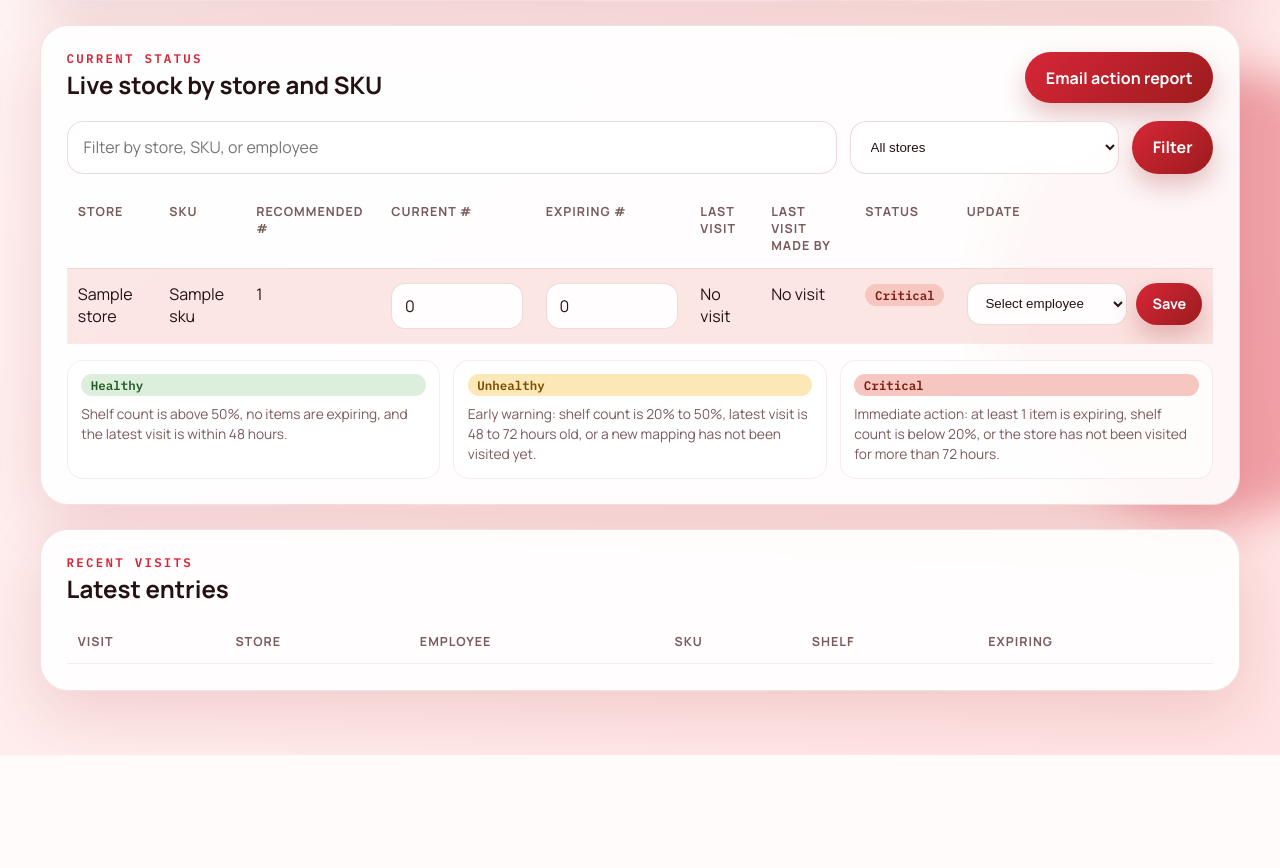
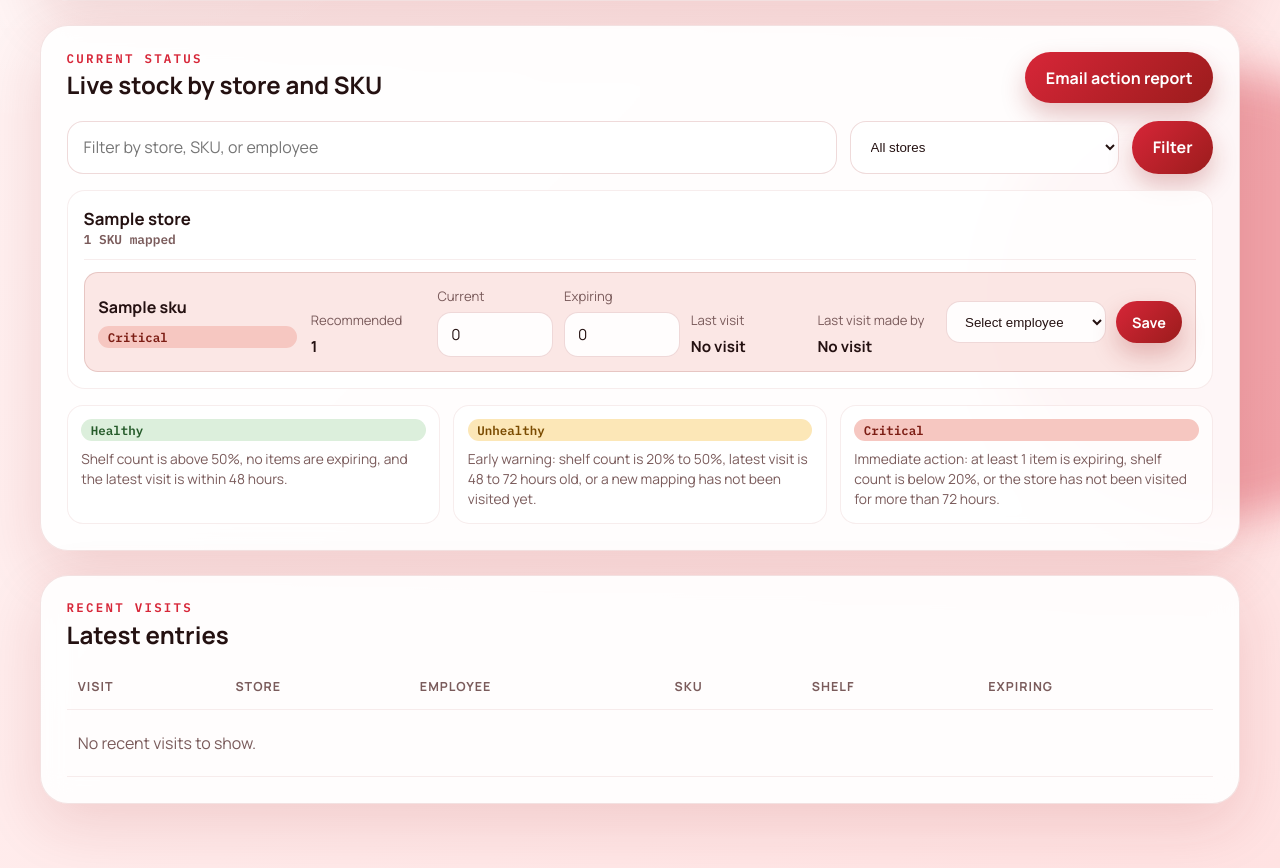
Before and after one commit to trujoes/StoreSkuTracker, a Flask app: page /dashboard in a window 1280 px wide. Shown: the part 410-1278 px from the top of the page. Before the commit the page ends 1165 px from the top, so only its background shows below. Run offline with Flask 3, Linux system fonts and the light colour scheme; tables that the repository leaves empty hold one stand-in row (values such as "Sample post"); data that the repository does not hold is empty.

Commit message:
Updated Grouping in dashboard

```diff
--- a/app.py
+++ b/app.py
@@ -509,6 +509,19 @@ def dashboard():
         except ValueError:
             selected_store_id_value = None
     current_status_rows = fetch_current_status_rows(search, selected_store_id_value)
+    dashboard_status_groups = []
+    dashboard_groups_by_store: dict[int, dict] = {}
+    for row in current_status_rows:
+        group = dashboard_groups_by_store.get(row["store_id"])
+        if group is None:
+            group = {
+                "store_id": row["store_id"],
+                "store_name": row["store_name"],
+                "rows": [],
+            }
+            dashboard_groups_by_store[row["store_id"]] = group
+            dashboard_status_groups.append(group)
+        group["rows"].append(row)
     recent_visits = db.execute(
         """
         SELECT id, store_name, employee_name, sku, shelf_count, expiring_count, notes, created_at
@@ -534,6 +547,7 @@ def dashboard():
     return render_template(
         "index.html",
         current_status_rows=current_status_rows,
+        dashboard_status_groups=dashboard_status_groups,
         recent_visits=recent_visits,
         summary=summary,
         critical_report_mailto=build_mailto_url(critical_report_subject, critical_report_body),
--- a/static/app.js
+++ b/static/app.js
@@ -13,22 +13,23 @@ function updateStatusRow(formId, row) {
     return;
   }
 
-  const tableRow = form.closest('tr');
-  if (!tableRow) {
+  const statusRow = form.closest('[data-status-row]');
+  if (!statusRow) {
     return;
   }
-  tableRow.classList.toggle('stale-row', Boolean(row.is_stale));
+  statusRow.classList.toggle('stale-row', Boolean(row.is_stale));
 
-  const cells = tableRow.querySelectorAll('td');
-  if (cells.length < 9) {
-    return;
+  statusRow.querySelector('input[name="shelf_count"]').value = row.shelf_count ?? '';
+  statusRow.querySelector('input[name="expiring_count"]').value = row.expiring_count ?? '';
+  const lastVisit = statusRow.querySelector('[data-field="last_visit"]');
+  if (lastVisit) {
+    lastVisit.textContent = row.last_visit_display || row.last_visit || 'No visit';
   }
-
-  cells[3].querySelector('input').value = row.shelf_count ?? '';
-  cells[4].querySelector('input').value = row.expiring_count ?? '';
-  cells[5].textContent = row.last_visit_display || row.last_visit || 'No visit';
-  cells[6].textContent = row.employee_name || 'No visit';
-  const statusPill = cells[7].querySelector('.status-pill');
+  const employeeName = statusRow.querySelector('[data-field="employee_name"]');
+  if (employeeName) {
+    employeeName.textContent = row.employee_name || 'No visit';
+  }
+  const statusPill = statusRow.querySelector('[data-field="status"]');
   if (statusPill) {
     statusPill.textContent = row.status || 'Critical';
     statusPill.className = `status-pill status-${String(row.status || 'Critical').toLowerCase()}`;
@@ -93,23 +94,30 @@ function submitInlineForm(formId) {
 function applyDashboardFilter(rawQuery, rawStoreId = '') {
   const query = String(rawQuery || '').trim().toLowerCase();
   const storeId = String(rawStoreId || '').trim();
-  const rows = document.querySelectorAll('tr[data-store-id]');
+  const groups = document.querySelectorAll('[data-status-group]');
   let visibleCount = 0;
 
-  rows.forEach((row) => {
-    const rowText = row.textContent.toLowerCase();
-    const matchesQuery = !query || rowText.includes(query);
-    const matchesStore = !storeId || row.dataset.storeId === storeId;
-    const isVisible = matchesQuery && matchesStore;
-    row.style.display = isVisible ? '' : 'none';
-    if (isVisible) {
-      visibleCount += 1;
-    }
+  groups.forEach((group) => {
+    const matchesStore = !storeId || group.dataset.storeId === storeId;
+    let groupVisibleCount = 0;
+
+    group.querySelectorAll('[data-status-row]').forEach((row) => {
+      const rowText = row.textContent.toLowerCase();
+      const matchesQuery = !query || rowText.includes(query);
+      const isVisible = matchesStore && matchesQuery;
+      row.style.display = isVisible ? '' : 'none';
+      if (isVisible) {
+        groupVisibleCount += 1;
+      }
+    });
+
+    group.style.display = groupVisibleCount > 0 ? '' : 'none';
+    visibleCount += groupVisibleCount;
   });
 
-  const emptyStateRow = document.querySelector('td.empty-state')?.closest('tr');
-  if (emptyStateRow) {
-    emptyStateRow.style.display = visibleCount === 0 ? '' : 'none';
+  const emptyState = document.querySelector('.dashboard-filter-empty');
+  if (emptyState) {
+    emptyState.style.display = visibleCount === 0 ? '' : 'none';
   }
 
   return visibleCount;
--- a/static/styles.css
+++ b/static/styles.css
@@ -314,6 +314,101 @@ button:hover {
   color: var(--muted);
   font-size: 0.86rem;
   line-height: 1.45;
+}
+
+.status-group-list {
+  display: grid;
+  gap: 0.9rem;
+}
+
+.status-store-group {
+  display: grid;
+  gap: 0.8rem;
+  padding: 1rem;
+  border-radius: 18px;
+  background: rgba(255, 255, 255, 0.72);
+  border: 1px solid rgba(155, 28, 28, 0.08);
+}
+
+.status-store-heading {
+  display: flex;
+  align-items: center;
+  justify-content: space-between;
+  gap: 1rem;
+  padding-bottom: 0.75rem;
+  border-bottom: 1px solid rgba(155, 28, 28, 0.08);
+}
+
+.status-store-heading h3 {
+  margin: 0;
+  font-size: 1.05rem;
+}
+
+.status-store-heading p {
+  margin: 0.25rem 0 0;
+  color: var(--muted);
+  font: 600 0.8rem/1 "IBM Plex Mono", monospace;
+}
+
+.status-sku-list {
+  display: grid;
+  gap: 0.75rem;
+}
+
+.status-sku-row {
+  display: grid;
+  grid-template-columns: minmax(11rem, 0.32fr) minmax(0, 1fr) auto;
+  gap: 0.85rem;
+  align-items: center;
+  padding: 0.85rem;
+  border-radius: 14px;
+  background: rgba(255, 255, 255, 0.78);
+  border: 1px solid rgba(155, 28, 28, 0.08);
+}
+
+.status-sku-row.stale-row {
+  background: rgba(246, 199, 193, 0.42);
+  border-color: rgba(124, 29, 20, 0.16);
+}
+
+.status-sku-title {
+  display: grid;
+  gap: 0.5rem;
+  align-content: center;
+}
+
+.status-sku-metrics {
+  display: grid;
+  grid-template-columns: repeat(5, minmax(7rem, 1fr));
+  gap: 0.7rem;
+  align-items: end;
+}
+
+.status-sku-metrics > div,
+.status-sku-metrics label {
+  min-width: 0;
+}
+
+.status-sku-metrics span,
+.status-sku-metrics label {
+  color: var(--muted);
+  font-size: 0.82rem;
+}
+
+.status-sku-metrics strong {
+  display: block;
+  margin-top: 0.35rem;
+  font-size: 0.95rem;
+}
+
+.status-sku-metrics input {
+  color: var(--text);
+  font-size: 0.95rem;
+}
+
+.status-sku-action {
+  display: flex;
+  justify-content: flex-end;
 }
 
 .catalog-card {
@@ -638,8 +733,27 @@ tbody tr.stale-row:hover {
   .catalog-grid,
   .catalog-list,
   .search-bar,
-  .status-note {
+  .status-note,
+  .status-sku-row,
+  .status-sku-metrics {
     grid-template-columns: 1fr;
+  }
+
+  .status-store-group {
+    padding: 0.9rem;
+  }
+
+  .status-store-heading {
+    align-items: flex-start;
+  }
+
+  .status-sku-row {
+    align-items: stretch;
+  }
+
+  .status-sku-action,
+  .inline-status-form {
+    justify-content: stretch;
   }
 
   .stat {
@@ -732,7 +846,6 @@ tbody tr.stale-row:hover {
 
   .inline-status-form {
     display: grid;
-    justify-content: stretch;
   }
 
   .inline-status-form select {
--- a/templates/index.html
+++ b/templates/index.html
@@ -45,38 +45,46 @@
       <button type="submit">Filter</button>
     </form>
 
-    <div class="table-wrap">
-      <table>
-        <thead>
-          <tr>
-            <th>Store</th>
-            <th>SKU</th>
-            <th>Recommended #</th>
-            <th>Current #</th>
-            <th>Expiring #</th>
-            <th>Last visit</th>
-            <th>Last visit made by</th>
-            <th>Status</th>
-            <th>Update</th>
-          </tr>
-        </thead>
-        <tbody>
-          {% for row in current_status_rows %}
+    <div class="status-group-list">
+      {% for group in dashboard_status_groups %}
+      <section class="status-store-group" data-status-group data-store-id="{{ group.store_id }}">
+        <div class="status-store-heading">
+          <div>
+            <h3>{{ group.store_name }}</h3>
+            <p>{{ group.rows|length }} SKU{{ '' if group.rows|length == 1 else 's' }} mapped</p>
+          </div>
+        </div>
+        <div class="status-sku-list">
+          {% for row in group.rows %}
           {% set row_form_id = "status-form-%s-%s"|format(row.store_id, row.sku_id) %}
-          <tr data-store-id="{{ row.store_id }}" data-sku-id="{{ row.sku_id }}" class="{{ 'stale-row' if row.is_stale else '' }}">
-            <td data-label="Store">{{ row.store_name }}</td>
-            <td data-label="SKU">{{ row.sku_name }}</td>
-            <td data-label="Recommended">{{ row.recommended_count }}</td>
-            <td data-label="Current">
-              <input class="inline-number" type="number" min="0" name="shelf_count" form="{{ row_form_id }}" value="{{ row.shelf_count if row.shelf_count is not none else 0 }}" placeholder="0">
-            </td>
-            <td data-label="Expiring">
-              <input class="inline-number" type="number" min="0" name="expiring_count" form="{{ row_form_id }}" value="{{ row.expiring_count if row.expiring_count is not none else 0 }}" placeholder="0">
-            </td>
-            <td data-label="Last visit">{{ row.last_visit | relative_time_display }}</td>
-            <td data-label="Last visit made by">{{ row.employee_name or 'No visit' }}</td>
-            <td data-label="Status"><span class="status-pill status-{{ row.status|lower }}">{{ row.status }}</span></td>
-            <td data-label="Update">
+          <div data-status-row data-store-id="{{ row.store_id }}" data-sku-id="{{ row.sku_id }}" class="status-sku-row {{ 'stale-row' if row.is_stale else '' }}">
+            <div class="status-sku-title">
+              <span class="sku-name">{{ row.sku_name }}</span>
+              <span data-field="status" class="status-pill status-{{ row.status|lower }}">{{ row.status }}</span>
+            </div>
+            <div class="status-sku-metrics">
+              <div>
+                <span>Recommended</span>
+                <strong>{{ row.recommended_count }}</strong>
+              </div>
+              <label>
+                Current
+                <input class="inline-number" type="number" min="0" name="shelf_count" form="{{ row_form_id }}" value="{{ row.shelf_count if row.shelf_count is not none else 0 }}" placeholder="0">
+              </label>
+              <label>
+                Expiring
+                <input class="inline-number" type="number" min="0" name="expiring_count" form="{{ row_form_id }}" value="{{ row.expiring_count if row.expiring_count is not none else 0 }}" placeholder="0">
+              </label>
+              <div>
+                <span>Last visit</span>
+                <strong data-field="last_visit">{{ row.last_visit | relative_time_display }}</strong>
+              </div>
+              <div>
+                <span>Last visit made by</span>
+                <strong data-field="employee_name">{{ row.employee_name or 'No visit' }}</strong>
+              </div>
+            </div>
+            <div class="status-sku-action">
               <form id="{{ row_form_id }}" action="{{ url_for('record_visit') }}" method="post" class="inline-status-form">
                 <input type="hidden" name="store_id" value="{{ row.store_id }}">
                 <input type="hidden" name="sku_id" value="{{ row.sku_id }}">
@@ -89,15 +97,17 @@
                 </select>
                 <button type="button" class="inline-save" onclick="submitInlineForm('{{ row_form_id }}')">Save</button>
               </form>
-            </td>
-          </tr>
-          {% else %}
-          <tr class="empty-row">
-            <td colspan="9" class="empty-state">No store-SKU mappings yet. Add assignments in Manage to see live status here.</td>
-          </tr>
+            </div>
+          </div>
           {% endfor %}
-        </tbody>
-      </table>
+        </div>
+      </section>
+      {% else %}
+      <p class="empty-state" data-dashboard-empty>No store-SKU mappings yet. Add assignments in Manage to see live status here.</p>
+      {% endfor %}
+      {% if dashboard_status_groups %}
+      <p class="empty-state dashboard-filter-empty" data-dashboard-empty style="display: none;">No matching store-SKU rows for this filter.</p>
+      {% endif %}
     </div>
 
     <div class="status-note" aria-label="Status color conditions">
```
Also changed, not shown: README.md.
